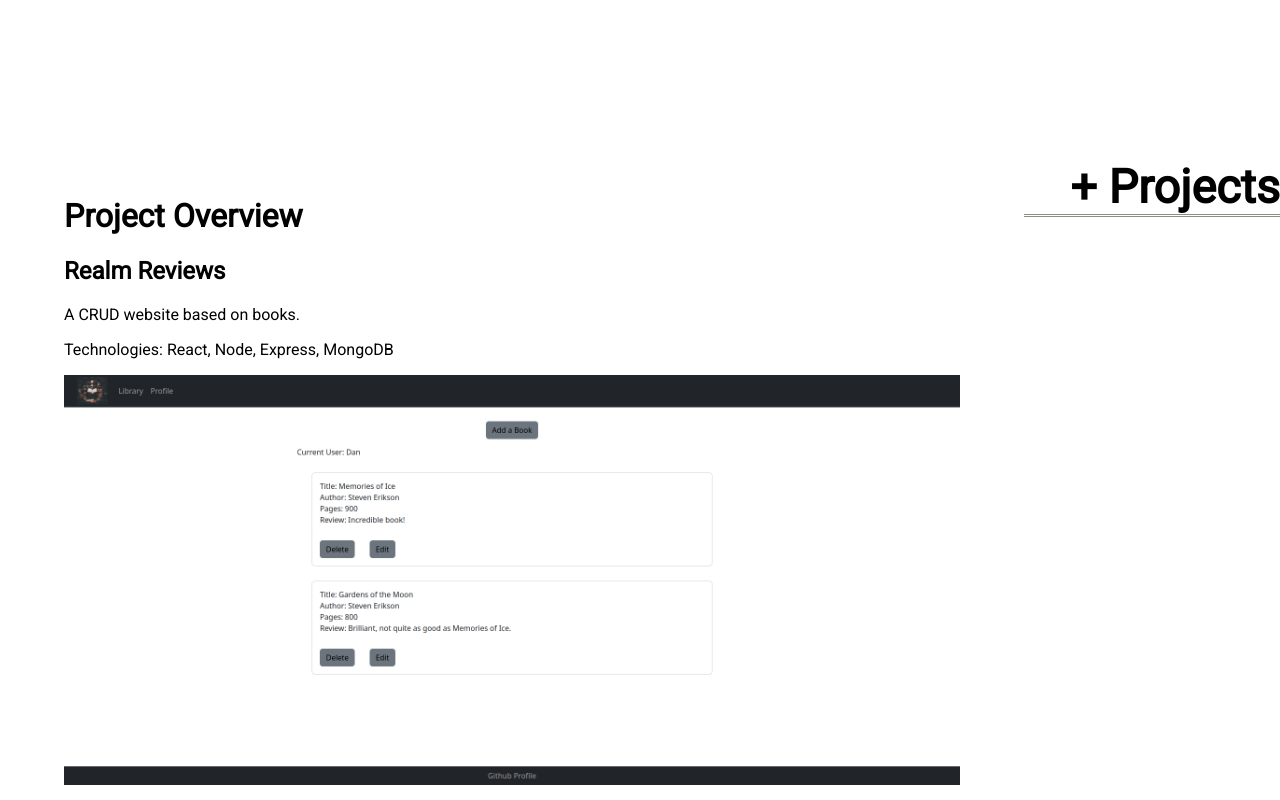
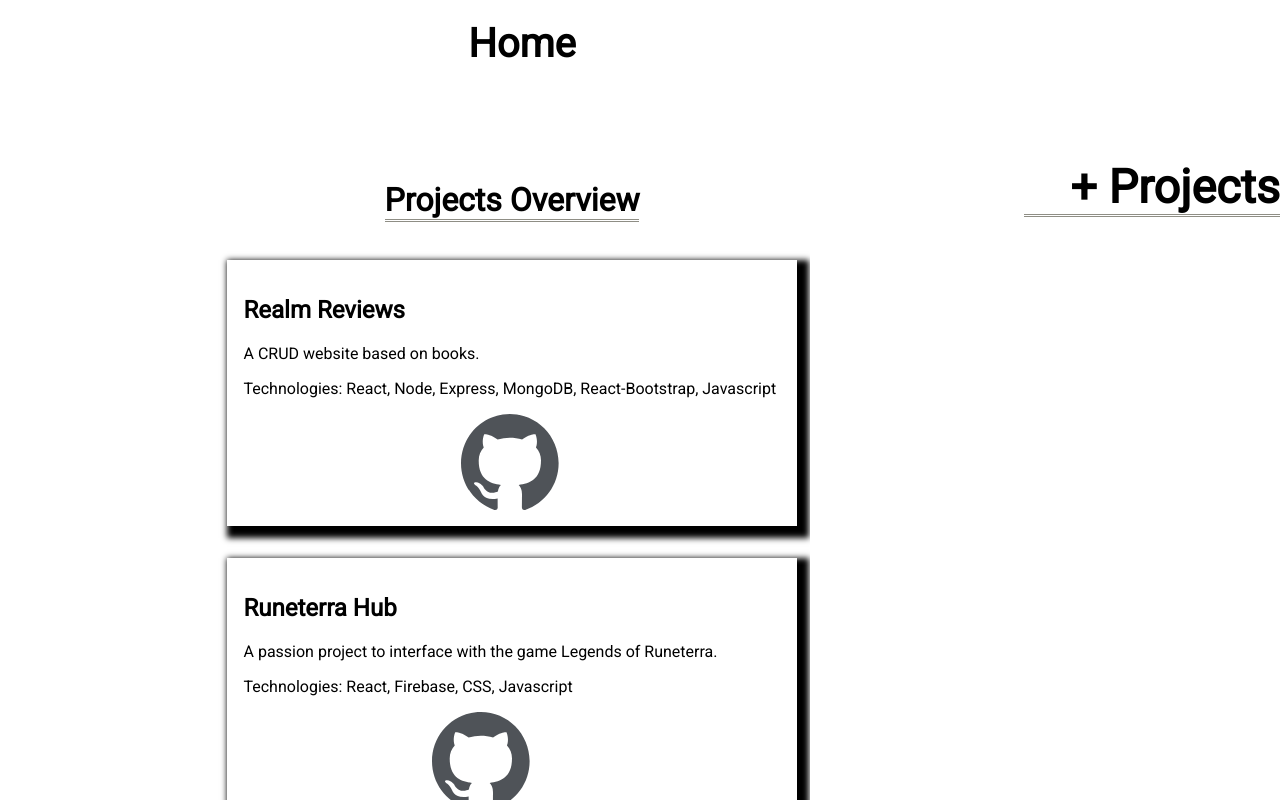
Before and after one commit to dunsd/portfolio, a React (Create React App) app: page /projects in a window 1280 px wide. Built offline with nearby package versions, Linux system fonts and the light colour scheme.

Commit message:
Add home link, styling and cards for projects

```diff
--- a/src/components/Projects.js
+++ b/src/components/Projects.js
@@ -1,17 +1,38 @@
 import React from "react";
-import realmLibrary from "../images/realm-reviews-library.png";
+// import realmLibrary from "../images/realm-reviews-library.png";
+import gitLogo from "../images/github-mark.svg"
 
 const Projects = () => {
 
     return (
         <div className="prjContent">
+            <h1>Projects Overview</h1>
             <div className="introPrjCard">
-                <h1>Project Overview</h1>
+
                 <div>
                     <h2>Realm Reviews</h2>
                     <p>A CRUD website based on books.</p>
-                    <p>Technologies: React, Node, Express, MongoDB</p>
-                    <img src={realmLibrary} alt="Realm Reviews website"></img>
+                    <p>Technologies: React, Node, Express, MongoDB, React-Bootstrap, Javascript</p>
+                    <a href="https://github.com/dunsd/book-rating"><img src={gitLogo} alt="github logo" ></img></a>
+                </div>
+            </div>
+            <div className="introPrjCard">
+                <div>
+                    <h2>Runeterra Hub</h2>
+                    <p>A passion project to interface with the game Legends
+                        of Runeterra.
+                    </p>
+                    <p>Technologies: React, Firebase, CSS, Javascript</p>
+                    <a href="https://github.com/dunsd/runeterra-project"><img src={gitLogo} alt="github logo" ></img></a>
+                </div>
+            </div>
+            <div className="introPrjCard">
+                <div>
+                    <h2>CV Project</h2>
+                    <p>An introductory React project using functional components and hooks.
+                    </p>
+                    <p>Technologies: React, CSS, Javascript</p>
+                    <a href="https://github.com/dunsd/cv-project"><img src={gitLogo} alt="github logo" ></img></a>
                 </div>
             </div>
         </div>
--- a/src/components/ProjectsDropDown.js
+++ b/src/components/ProjectsDropDown.js
@@ -6,12 +6,13 @@ const ProjectsDropDown = () => {
     <nav className="prjDrop">
       <span className="spacer"></span>
       <ul className="prjContent">
+
         <li className="dropdown">
           <h3>+ Projects</h3>
 
           <ul className="dropItems">
             <li>
-                        <Link  to="/projects">Overview</Link>
+              <Link to="/projects">Overview</Link>
             </li>
             <li>
               <Link to="/realm-reviews">Realm Reviews</Link>
@@ -19,12 +20,14 @@ const ProjectsDropDown = () => {
             <li>
               <Link to="/runeterra">Runeterra Hub</Link>
             </li>
+            <li>
+              <Link to="/cv-project">CV Project</Link>
+            </li>
           </ul>
         </li>
       </ul>
-
     </nav>
-    )
-}
+  );
+};
 
 export default ProjectsDropDown;
--- a/src/components/Skills.js
+++ b/src/components/Skills.js
@@ -16,6 +16,8 @@ const Skills = () => {
                 <li>C++</li>
                 <li>C</li>
                 <li>Embedded C</li>
+                <li>Verilog</li>
+                <li>Matlab</li>
             </ul>
 
         </ul>
--- a/src/css/styles.scss
+++ b/src/css/styles.scss
@@ -1,4 +1,5 @@
 $secondary-colour: #FBFA20;
+$background-colour: #C1C0B8;
 
 .introCard {
     display: flex;
@@ -8,6 +9,7 @@ $secondary-colour: #FBFA20;
     .introText {
         box-shadow: 6px 6px 6px 6px rgba(0,0,0,1);
         padding: 1em;
+        margin: 1em;
 
         li {
             text-decoration: none;
@@ -40,7 +42,6 @@ $secondary-colour: #FBFA20;
     justify-content: center;
     align-items: center;
     flex: 1 1 80%;
-
 }
 
 ::-webkit-scrollbar {
@@ -52,6 +53,7 @@ $secondary-colour: #FBFA20;
     align-items: flex-start;
     flex: 1 1 80%;
     overflow-y: auto;
+
 
     .linkContainer {
         display: flex;
@@ -128,6 +130,7 @@ body {
         flex: 1 1 80%;
         align-items: center;
         padding: 0;
+
         h3 {
             border-bottom: double #8F8E85;
         }
@@ -157,15 +160,62 @@ body {
 
 
 .prjContent {
+    display: flex;
+    flex-direction: column;
+    align-items: center;
+    overflow: auto;
     .introPrjCard {
+        display: flex;
+        flex-wrap: wrap;
         box-shadow: 6px 6px 6px 6px rgba(0,0,0,1);
-        min-width: 40vh;
+        min-width: 90%;
         max-width: 70vw;
         padding: 1em;
-        overflow: auto;
+        margin: 1em;
+
     }
+    h1 {
+        border-bottom: double #8F8E85;
+    }
+
+    a {
+        display: flex;
+        justify-content: center;
+    }
+
     img {
-        max-width: 100%;
+        &:hover {
+            opacity: 1;
+        }
+        max-width: 60vw;
         height: auto;
+        opacity: 0.8;
+        transition: 300ms;
+        align-self: center;
     }
 }
+
+.spacer {
+    a {
+        text-decoration: none;
+        color: black;
+        transition: 300ms;
+        padding: 10px;
+        padding-right: 0;
+        margin: 10px;
+        margin-right: 0;
+    }
+}
+.home {
+
+    font-size: 2.5em;
+    list-style: none;
+    margin: 0;
+    padding: 0;
+    transition: 300ms;
+
+    &:hover {
+        color: #8F8E85;
+    }
+
+}
--- a/src/router/RouteSwitch.js
+++ b/src/router/RouteSwitch.js
@@ -1,5 +1,5 @@
 import React from "react";
-import { BrowserRouter, Routes, Route } from "react-router-dom";
+import { BrowserRouter, Routes, Route, Link } from "react-router-dom";
 import Home from "../components/Home";
 import Projects from "../components/Projects";
 import ProjectsDropDown from "../components/ProjectsDropDown";
@@ -10,7 +10,11 @@ const RouteSwitch = () => {
     <BrowserRouter>
       <div className="overallContent">
         <div className="mainContent">
-        <span className="spacer"></span>
+        <span className="spacer">
+        <Link to="/">
+            <h3 className="home">Home</h3>
+          </Link>
+        </span>
           <Routes>
             <Route path="/" element={<Home />} exact={true} />
             <Route path="/projects" element={<Projects />} />
```
Lines whose indentation alone changed are shown as unchanged.
